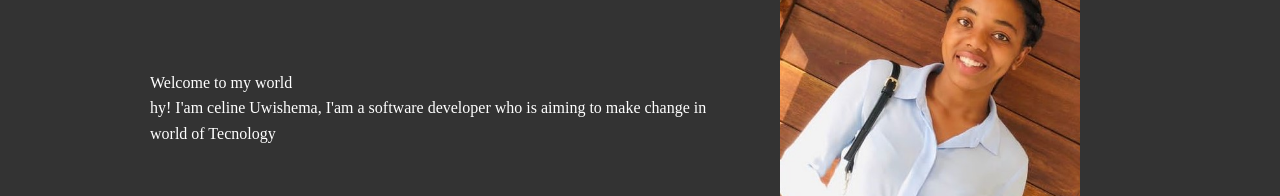
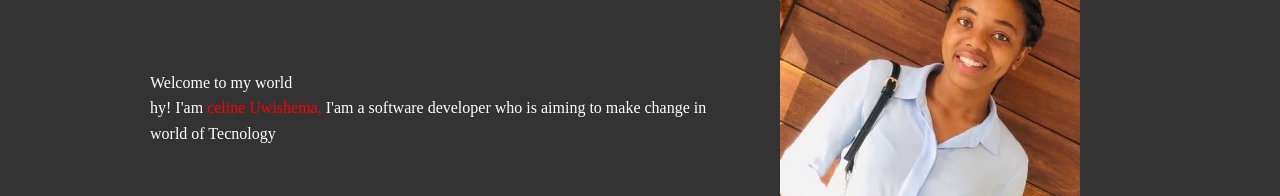
Before and after one commit to uwishema11/MY-brand, a plain HTML site: page HOME.html in a window 1280 px wide. Shown: the part 227-423 px from the top of the page. Drawn offline with Linux system fonts and the light colour scheme.

Commit message:
updated hm

```diff
--- a/HOME.html
+++ b/HOME.html
@@ -37,7 +37,7 @@
      <div class="container">
          <p>
              Welcome to my world<br>
-             hy! I'am celine Uwishema,  I'am a software developer who is aiming to make change
+             hy! I'am <span style="color: red;">celine Uwishema, </span> I'am a software developer who is aiming to make change
              in world of Tecnology
          </p>
          <img src="profile.jpg" alt="">
```
